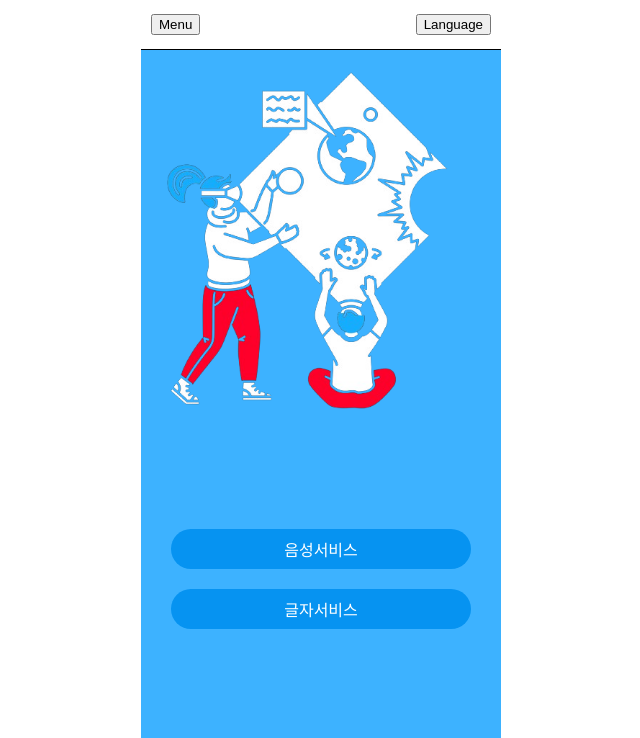
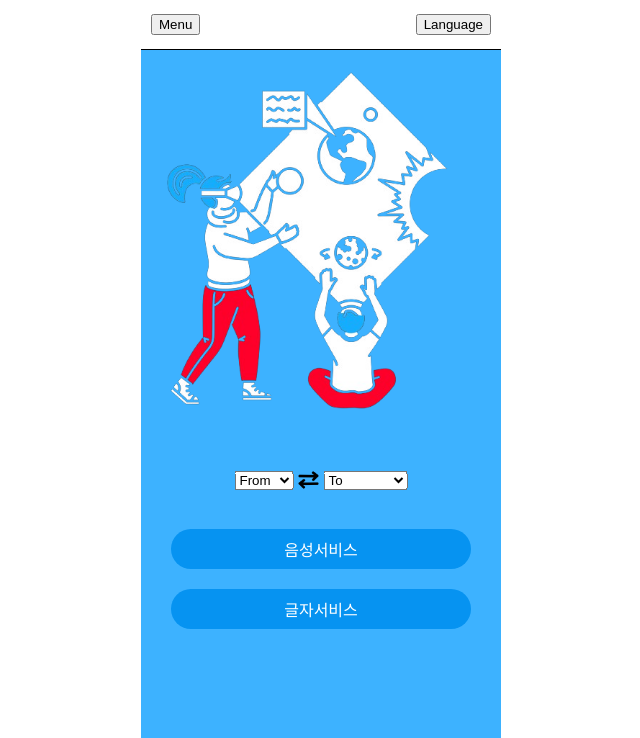
Before and after one commit to ncsec2/dialingo, a Django app: page /main/ in a window 1280 px wide. Shown: the part 31-769 px from the top of the page, without its empty margins (319-959 px from the left). Run offline with Django 4.2, Linux system fonts and the light colour scheme; some libraries are stand-ins or nearby versions.

Commit message:
페이지 이동 수정

```diff
--- a/myproject/static/css/main.css
+++ b/myproject/static/css/main.css
@@ -3,8 +3,7 @@ body {
   margin: 0;
   padding: 0;
   font-family: Arial, sans-serif;
-  overflow-x: hidden;
-  /* 추가: 가로 스크롤 제거 */
+  overflow-x: hidden; /* 가로 스크롤 제거 */
 }
 
 .main-container {
@@ -12,12 +11,10 @@ body {
   top: 50%;
   left: 50%;
   transform: translate(-50%, -50%);
-  /* 위의 transform 속성은 container의 너비와 높이를 고려하여 중앙 정렬을 수행합니다. */
   width: 360px;
   height: 740px;
   background: #FFFFFF;
 }
-
 
 /* Navigation */
 .navigation {
@@ -53,7 +50,6 @@ body {
   z-index: 1;
 }
 
-/* Show dropdown content on hover */
 .dropdown:hover .dropdown-content {
   display: block;
 }
@@ -63,21 +59,21 @@ body {
   position: absolute;
   width: 100%;
   top: 60px;
-  /* Adjust as needed */
   text-align: center;
   max-height: calc(100vh - 200px);
-  /* 이미지가 벗어나지 않도록 최대 높이 설정 */
   overflow: hidden;
-  /* 추가: 넘치는 이미지 숨기기 */
+  display: flex;
+  align-items: center;
+  justify-content: center;
 }
 
 .image-area img {
   max-width: 100%;
   max-height: 100%;
-  /* 이미지 최대 높이 설정 */
   height: auto;
 }
 
+/* Service area */
 .service-area {
   position: absolute;
   bottom: 0;
@@ -88,14 +84,12 @@ body {
   align-items: center;
   justify-content: center;
   margin-bottom: 100px;
-  /* 필요한 만큼 조정하세요 */
 }
 
 .service-button {
   display: inline-block;
   border: none;
   margin: 10px 0;
-  /* 버튼 사이의 간격을 조정하세요 */
   padding: 8px 20px;
   background-color: #0693F1;
   color: #FFFFFF;
@@ -105,3 +99,20 @@ body {
   cursor: pointer;
   width: 300px;
 }
+
+/* Select area */
+.select-area {
+  display: flex;
+  align-items: center;
+  justify-content: center;
+  position: absolute;
+  top: 65%;
+  left: 50%;
+  transform: translate(-50%, -50%);
+  z-index: 1;
+}
+
+.select-area img {
+  max-width: 20px;
+  margin: 0 5px;
+}
--- a/myproject/static/css/voice.css
+++ b/myproject/static/css/voice.css
@@ -85,8 +85,10 @@ body {
 }
 
 .mike_img img {
-    width: 50px;
-    height: 50px;
+    /* width: 50px;
+    height: 50px; */
+    max-width: 100%;
+    height: auto;
 }
 
 /* Input text area */
--- a/myproject/templates/dialect.html
+++ b/myproject/templates/dialect.html
@@ -74,6 +74,7 @@
                 </div>
             </div>
         </div>
+
         <div class="buttonContainer">
             <button id="startService" onclick="submit">다음 단계로</button>
         </div>
--- a/myproject/templates/main.html
+++ b/myproject/templates/main.html
@@ -1,4 +1,6 @@
-{% load static %} {% load bootstrap4 %}
+{% load static %}
+{% load bootstrap4 %}
+
 <!DOCTYPE html>
 <html lang="Ko">
 
@@ -40,6 +42,33 @@
       <img src="{% static 'src/backgorund1.png' %}" alt="Your Image">
     </div>
 
+    <!-- Select area -->
+    <div class="select-area">
+      <select class="from-button" id="from-select">
+        <!-- Dropdown menu items for 'from' selection -->
+        <option value="" selected disabled>From</option>
+        <option value="option1">제주도</option>
+        <option value="option2">경상도</option>
+        <option value="option3">강원도</option>
+        <option value="option4">전라도</option>
+        <option value="option5">충청도</option>
+      </select>
+
+      <img src="{% static 'src/arrow.png' %}" alt="Arrow Image">
+
+      <select class="to-button" id="to-select">
+        <!-- Dropdown menu items for 'to' selection -->
+        <option value="" selected disabled>To</option>
+        <option value="option1">베트남어</option>
+        <option value="option2">영어</option>
+        <option value="option3">일본어</option>
+        <option value="option4">중국어</option>
+        <option value="option5">캄보디아어</option>
+        <option value="option6">태국어</option>
+        <option value="option7">필리핀어</option>
+      </select>
+    </div>
+
     <!-- Service area -->
     <div class="service-area">
       <button class="service-button" id="voice_service">음성서비스</button>
@@ -51,17 +80,11 @@
 <script>
   // 버튼이 클릭되면 특정 URL로 리다이렉션하는 함수
   document.getElementById('voice_service').addEventListener('click', function() {
-      window.location.href = "{% url 'voice_page' %}";  // 'your_view_name'은 대상 뷰의 이름
+    window.location.href = "{% url 'voice_page' %}"; // 'your_view_name'은 대상 뷰의 이름
   });
   document.getElementById('text_service').addEventListener('click', function() {
-      window.location.href = "{% url 'hello_world' %}";  // 'your_view_name'은 대상 뷰의 이름
+    window.location.href = "{% url 'hello_world' %}"; // 'your_view_name'은 대상 뷰의 이름
   });
-
-  /*
-  document.getElementById('voice_service').addEventListener('click', function () {
-    window.location.href = 'speech.html';
-  });
-  */
 </script>
 
 </html>
--- a/myproject/templates/start.html
+++ b/myproject/templates/start.html
@@ -9,7 +9,7 @@
   <link rel="stylesheet" href="../static/css/start.css">
 </head>
 <body>
-  <form action="{% url 'dialect_page' %}">
+  <form action="{% url 'main_page' %}">
     <div class="container">
       <div class="logo"></div> <!-- 로고 이미지는 CSS에서 배경 이미지로 설정됨 -->
       <div class="content">
```
